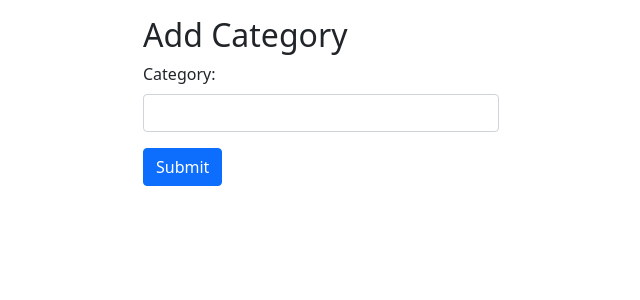
After one commit to jrabideaux/money-management, a Django app: page /categories/add in a window 1280 px wide. The commit adds this page. Shown: the top 300 px of the page, without its empty margins (319-959 px from the left). Run offline with Django 3.2, Linux system fonts and the light colour scheme.

Commit message:
Added the ability to add a category

```diff
--- a/money_management/budget/templates/base.html
+++ b/money_management/budget/templates/base.html
@@ -24,13 +24,13 @@
     {% if user.is_authenticated %}
     <li>User: {{ user.get_username }}</li>
     <li><a href="{% url 'logout'%}?next={{request.path}}">Logout</a></li>
-    {% endif %}
   </ul>
   <h6>Navigation</h6>
   <ul>
     <li><a href="/dashboard">Dashboard</a></li>
     <li><a href="/categories/list">Categories</a></li>
   </ul>
+  {% endif %}
 </div>
 {% block content %}
 {% endblock %}
--- /dev/null
+++ b/money_management/budget/templates/categories/add.html
@@ -0,0 +1,20 @@
+{% extends "base.html" %}
+
+{% block content %}
+
+<div class="container">
+  <div class="row justify-content-center">
+    <div class="col-md-4">
+      <h2>Add Category</h2>
+      <form method="post" action="{% url 'add' %}" style="height: 225px;">
+        {% csrf_token %}
+        <div class="mb-3">
+          <label for="category" class=form-label>Category:</label>
+          <input class="form-control" id="category" name=category>
+        </div>
+        <button type="submit" class="btn btn-primary">Submit</button>
+      </form>
+    </div>
+  </div>
+</div>
+{% endblock %}
--- a/money_management/budget/templates/categories/list.html
+++ b/money_management/budget/templates/categories/list.html
@@ -13,4 +13,5 @@
         </tr>
         {% endfor %}
       </table>
+      <button onclick= "location.href='/categories/add'" class="btn btn-primary">Add</button>
 {% endblock %}
--- a/money_management/budget/views.py
+++ b/money_management/budget/views.py
@@ -1,7 +1,7 @@
 from datetime import datetime
 
 from django.contrib.auth import authenticate, login
-from django.shortcuts import render, get_list_or_404
+from django.shortcuts import render,redirect
 from django.template import loader
 from django.views import generic
 
@@ -26,6 +26,15 @@ class UserCurrentMonthPlanView(generic.ListView):
             raise PermissionError
 
 
+class UserCategoriesListView(generic.ListView):
+    template_name = "categories/list.html"
+    context_object_name = 'category_list'
+
+    def get_queryset(self):
+        if self.request.user.is_authenticated:
+            return UserCategory.objects.filter(user_id=self.request.user.id)
+
+
 def login_view(request):
     loader.get_template("login.html")
     username = request.POST('username')
@@ -39,17 +48,10 @@ def login_view(request):
 def add_category(request):
     if request.user.is_authenticated:
         if request.method == "POST":
-            category = request.POST("category")
-            user = request.user
-            UserCategory.objects.create(category=category, user=user)
+            if request.is_valid():
+                category = request.POST.get("category")
+                user = request.user
+                UserCategory.objects.create(category=category, user=user)
+                return redirect('list')
 
-    return render(request, '/categories/list')
-
-
-class UserCategoriesListView(generic.ListView):
-    template_name = "categories/list.html"
-    context_object_name = 'category_list'
-
-    def get_queryset(self):
-        if self.request.user.is_authenticated:
-            return UserCategory.objects.filter(user_id=self.request.user.id)
+    return render(request, 'categories/add.html')
--- a/money_management/money_management/urls.py
+++ b/money_management/money_management/urls.py
@@ -23,5 +23,7 @@ urlpatterns = [
          name='dashboard'),
     path('accounts/', include('django.contrib.auth.urls')),
     path('categories/list', views.UserCategoriesListView.as_view(),
-         name='list')
+         name='list'),
+    path('categories/add', views.add_category,
+         name='add'),
 ]
```
